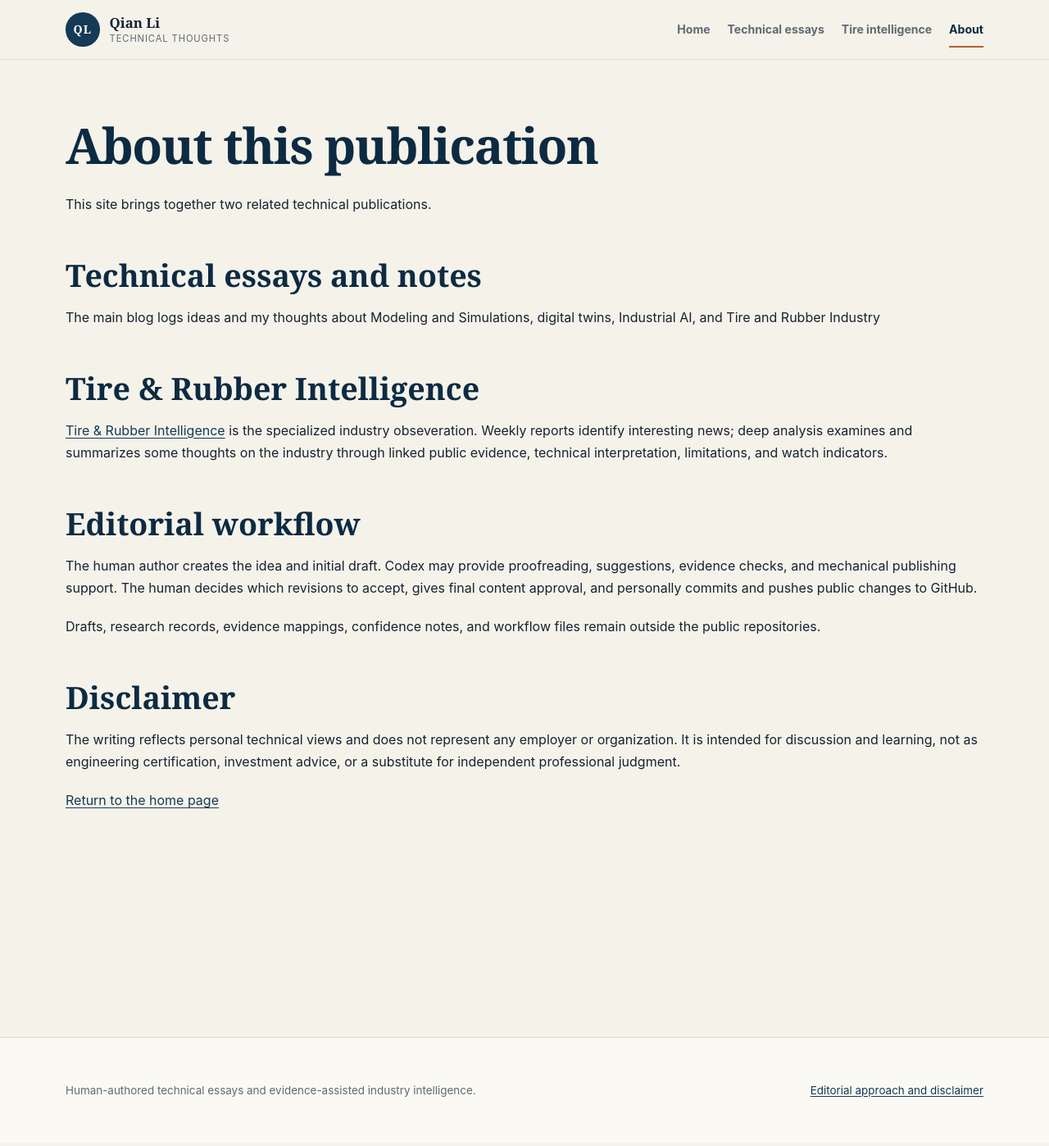
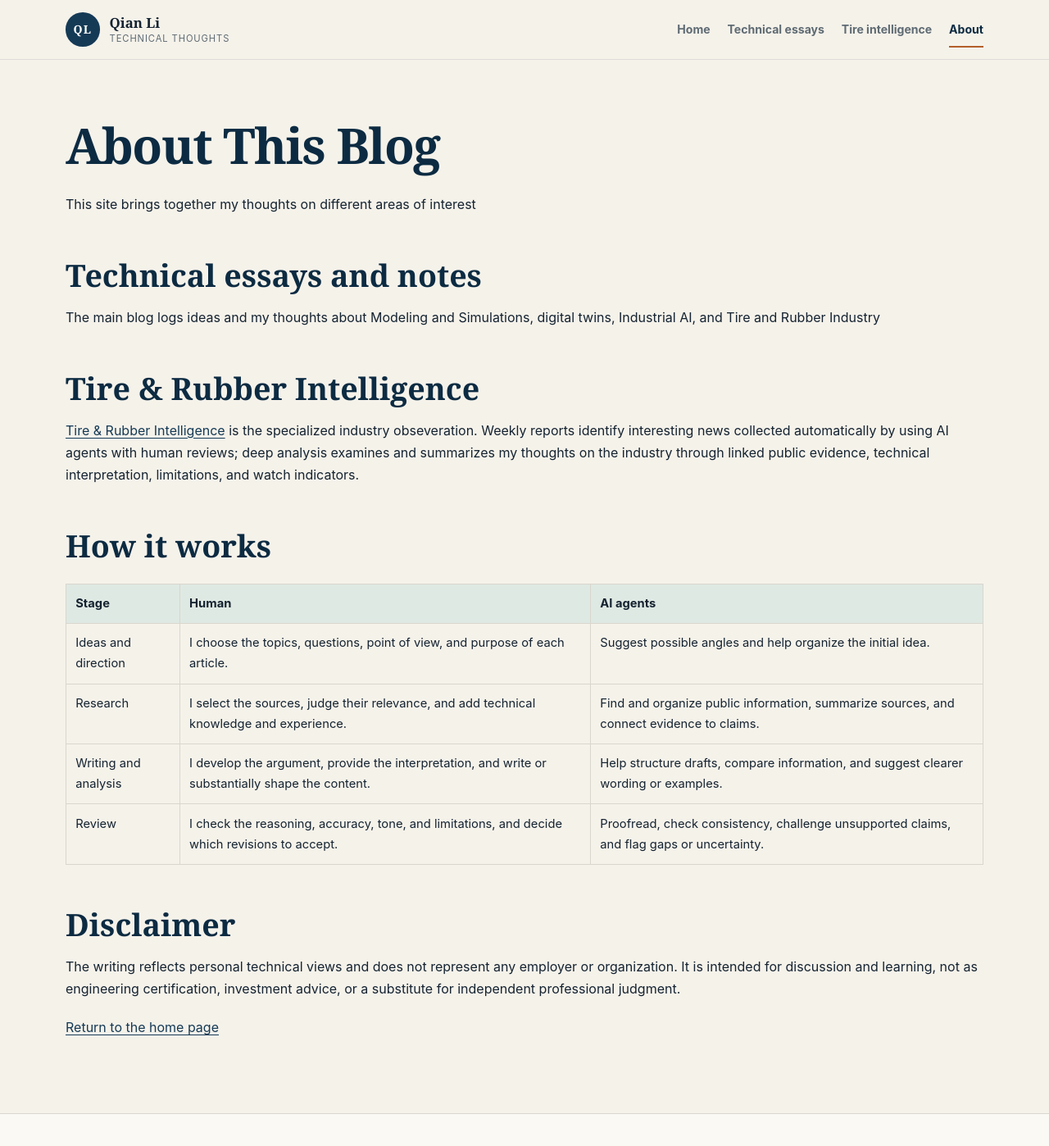
Before and after one commit to sdliqian2021/sdliqian2021.github.io, a Jekyll site: the page built from about.md, in a window 1280 px wide and 1400 px high. Shown: the whole window at 82% size. Built offline with Jekyll 4.4.1, drawn with Linux system fonts in a browser that asks for light colours.

Commit message:
Update about.md

```diff
--- a/about.md
+++ b/about.md
@@ -5,9 +5,9 @@
 nav: about
 ---
 
-# About this publication
+# About This Blog
 
-This site brings together two related technical publications.
+This site brings together my thoughts on different areas of interest
 
 ## Technical essays and notes
 
@@ -15,17 +15,17 @@
 
 ## Tire & Rubber Intelligence
 
-[Tire & Rubber Intelligence]({{ site.intelligence_url }}/) is the specialized industry obseveration. Weekly reports identify interesting news; deep analysis examines and summarizes some thoughts on the industry through linked public evidence, technical interpretation, limitations, and watch indicators.
+[Tire & Rubber Intelligence]({{ site.intelligence_url }}/) is the specialized industry obseveration. Weekly reports identify interesting news collected automatically by using AI agents with human reviews; deep analysis examines and summarizes my thoughts on the industry through linked public evidence, technical interpretation, limitations, and watch indicators.
 
-## Editorial workflow
+## How it works
 
-The human author creates the idea and initial draft. Codex may provide
-proofreading, suggestions, evidence checks, and mechanical publishing support.
-The human decides which revisions to accept, gives final content approval, and
-personally commits and pushes public changes to GitHub.
+| Stage | Human | AI agents |
+| --- | --- | --- |
+| Ideas and direction | I choose the topics, questions, point of view, and purpose of each article. | Suggest possible angles and help organize the initial idea. |
+| Research | I select the sources, judge their relevance, and add technical knowledge and experience. | Find and organize public information, summarize sources, and connect evidence to claims. |
+| Writing and analysis | I develop the argument, provide the interpretation, and write or substantially shape the content. | Help structure drafts, compare information, and suggest clearer wording or examples. |
+| Review | I check the reasoning, accuracy, tone, and limitations, and decide which revisions to accept. | Proofread, check consistency, challenge unsupported claims, and flag gaps or uncertainty. |
 
-Drafts, research records, evidence mappings, confidence notes, and workflow
-files remain outside the public repositories.
 
 ## Disclaimer
 
```
